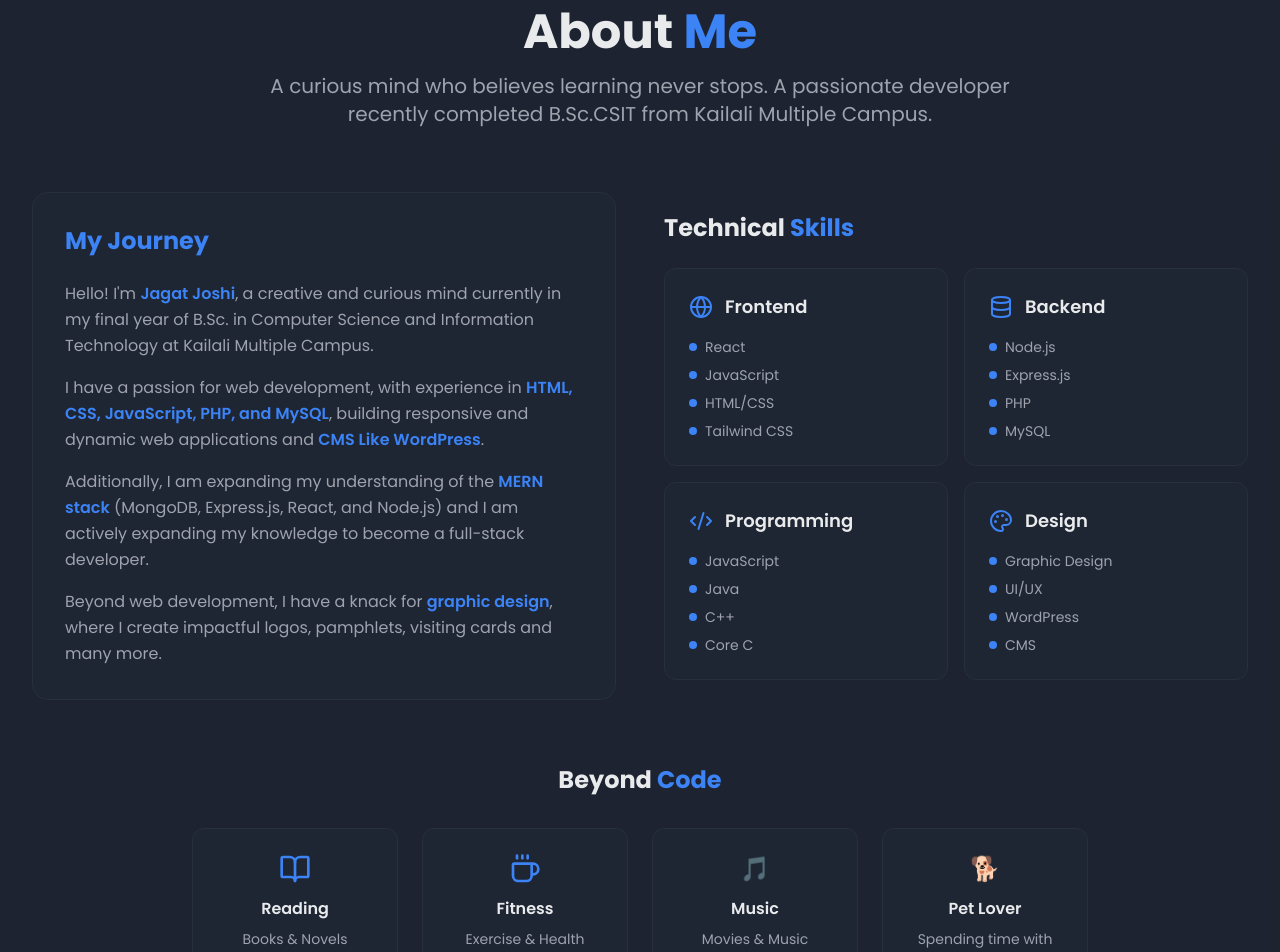
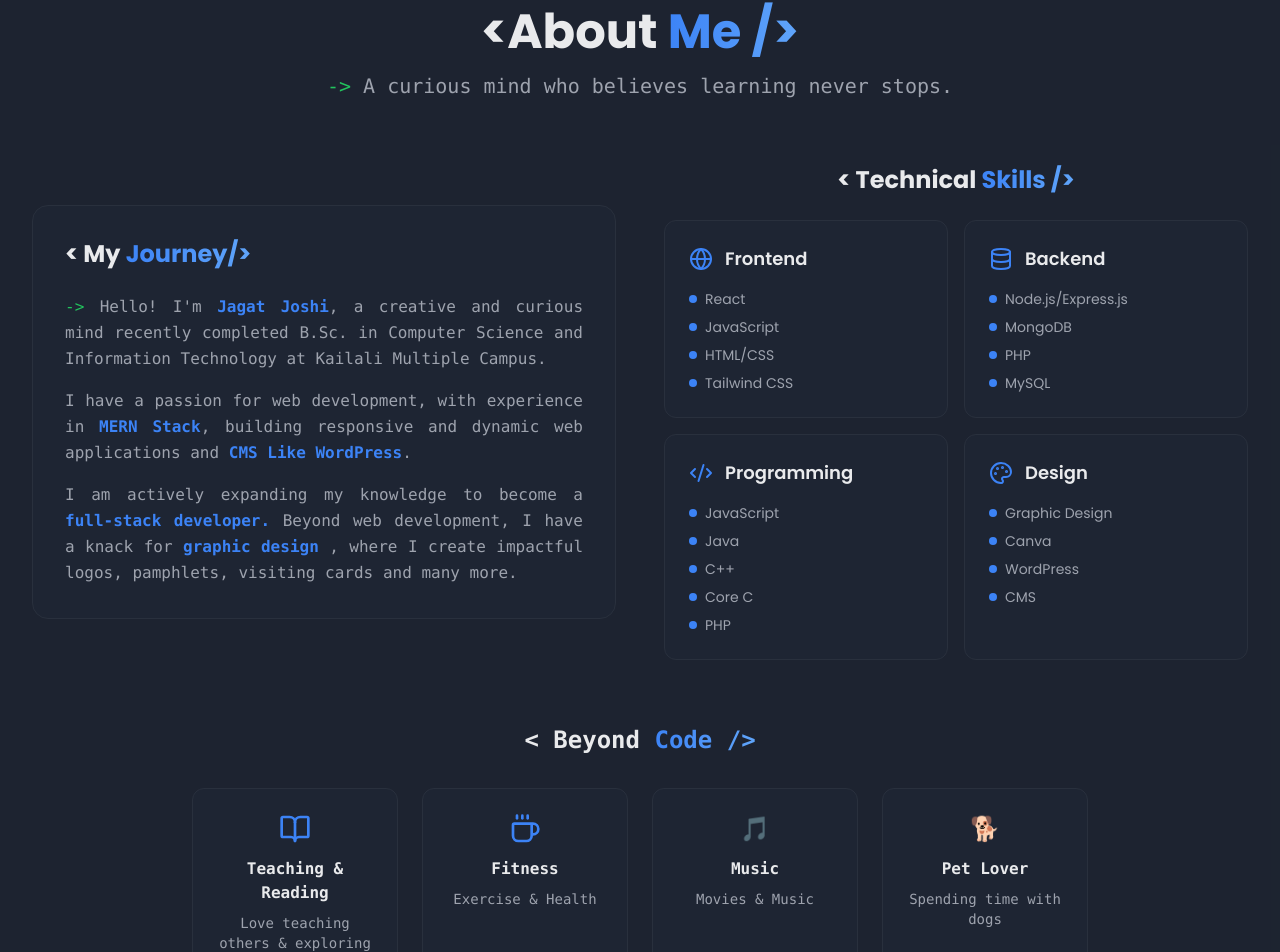
Before and after one commit to Jagat05/JagatJoshiPortfolio, a React (Vite) app: page / in a window 1280 px wide. Shown: the part 872-1824 px from the top of the page. Built offline with nearby package versions, Linux system fonts and the light colour scheme; the HTML template or start-up script is replaced by a standard one.

Commit message:
About Section Completed

```diff
--- a/src/components/About.tsx
+++ b/src/components/About.tsx
@@ -17,22 +17,26 @@ const About = () => {
     {
       name: "Backend",
       icon: Database,
-      items: ["Node.js", "Express.js", "PHP", "MySQL"],
+      items: ["Node.js/Express.js", "MongoDB", "PHP", "MySQL"],
     },
     {
       name: "Programming",
       icon: Code2,
-      items: ["JavaScript", "Java", "C++", "Core C"],
+      items: ["JavaScript", "Java", "C++", "Core C", "PHP"],
     },
     {
       name: "Design",
       icon: Palette,
-      items: ["Graphic Design", "UI/UX", "WordPress", "CMS"],
+      items: ["Graphic Design", "Canva", "WordPress", "CMS"],
     },
   ];
 
   const interests = [
-    { name: "Reading", icon: BookOpen, description: "Books & Novels" },
+    {
+      name: "Teaching & Reading",
+      icon: BookOpen,
+      description: "Love teaching others  & exploring books and novels.",
+    },
     { name: "Fitness", icon: Coffee, description: "Exercise & Health" },
   ];
 
@@ -41,11 +45,14 @@ const About = () => {
       <div className="max-w-7xl mx-auto px-4 sm:px-6 lg:px-8">
         <div className="text-center mb-16">
           <h2 className="text-3xl sm:text-4xl lg:text-5xl font-bold mb-4">
-            About <span className="text-primary">Me</span>
+            <span className="text-foreground">{"<"}About</span>{" "}
+            <span className="bg-gradient-to-r from-primary to-blue-400 bg-clip-text text-transparent">
+              Me {"/>"}
+            </span>
           </h2>
-          <p className="text-xl text-muted-foreground max-w-3xl mx-auto">
-            A curious mind who believes learning never stops. A passionate
-            developer recently completed B.Sc.CSIT from Kailali Multiple Campus.
+          <p className="text-xl text-muted-foreground max-w-3xl mx-auto font-mono">
+            <span className="text-terminal-green">{"-> "}</span>A curious mind
+            who believes learning never stops.
           </p>
         </div>
 
@@ -54,23 +61,25 @@ const About = () => {
           <div className="space-y-6 animate-fade-in">
             <div className="bg-card border border-border rounded-2xl p-8">
               <h3 className="text-2xl font-bold mb-6 text-primary">
-                My Journey
+                <span className="text-foreground">{"<"} My </span>
+                <span className="bg-gradient-to-r from-primary to-blue-400 bg-clip-text text-transparent">
+                  Journey{"/>"}
+                </span>
               </h3>
-              <div className="space-y-4 text-muted-foreground leading-relaxed">
+              <div className="space-y-4 font-mono text-muted-foreground leading-relaxed text-justify">
                 <p>
+                  <span className="text-terminal-green">{"-> "}</span>
                   Hello! I'm{" "}
                   <span className="text-primary font-semibold">
                     Jagat Joshi
                   </span>
-                  , a creative and curious mind currently in my final year of
-                  B.Sc. in Computer Science and Information Technology at
-                  Kailali Multiple Campus.
+                  , a creative and curious mind recently completed B.Sc. in
+                  Computer Science and Information Technology at Kailali
+                  Multiple Campus.
                 </p>
                 <p>
                   I have a passion for web development, with experience in{" "}
-                  <span className="text-primary font-semibold">
-                    HTML, CSS, JavaScript, PHP, and MySQL
-                  </span>
+                  <span className="text-primary font-semibold">MERN Stack</span>
                   , building responsive and dynamic web applications and{" "}
                   <span className="text-primary font-semibold">
                     CMS Like WordPress
@@ -78,15 +87,13 @@ const About = () => {
                   .
                 </p>
                 <p>
-                  Additionally, I am expanding my understanding of the{" "}
-                  <span className="text-primary font-semibold">MERN stack</span>{" "}
-                  (MongoDB, Express.js, React, and Node.js) and I am actively
-                  expanding my knowledge to become a full-stack developer.
-                </p>
-                <p>
+                  I am actively expanding my knowledge to become a{" "}
+                  <span className="text-primary font-semibold">
+                    full-stack developer.{" "}
+                  </span>
                   Beyond web development, I have a knack for{" "}
                   <span className="text-primary font-semibold">
-                    graphic design
+                    graphic design{" "}
                   </span>
                   , where I create impactful logos, pamphlets, visiting cards
                   and many more.
@@ -97,8 +104,11 @@ const About = () => {
 
           {/* Skills Grid */}
           <div className="space-y-6">
-            <h3 className="text-2xl font-bold text-center lg:text-left">
-              Technical <span className="text-primary">Skills</span>
+            <h3 className="text-2xl  font-bold text-center lg:text-center">
+              <span className="text-foreground">{"<"} Technical</span>{" "}
+              <span className="bg-gradient-to-r from-primary to-blue-400 bg-clip-text text-transparent">
+                Skills {"/>"}
+              </span>
             </h3>
             <div className="grid grid-cols-1 sm:grid-cols-2 gap-4">
               {skills.map((skill, index) => (
@@ -129,10 +139,13 @@ const About = () => {
 
         {/* Personal Interests */}
         <div className="text-center">
-          <h3 className="text-2xl font-bold mb-8">
-            Beyond <span className="text-primary">Code</span>
+          <h3 className="text-2xl font-mono font-bold mb-8">
+            <span className="text-foreground">{"<"} Beyond</span>{" "}
+            <span className="bg-gradient-to-r from-primary to-blue-400 bg-clip-text text-transparent">
+              Code {"/>"}
+            </span>
           </h3>
-          <div className="grid grid-cols-1 md:grid-cols-2 lg:grid-cols-4 gap-6 max-w-4xl mx-auto">
+          <div className=" font-mono grid grid-cols-1  md:grid-cols-2 lg:grid-cols-4 gap-6 max-w-4xl mx-auto">
             {interests.map((interest, index) => (
               <div
                 key={interest.name}
@@ -145,12 +158,12 @@ const About = () => {
                 </p>
               </div>
             ))}
-            <div className="bg-card border border-border rounded-xl p-6 hover:border-primary/50 transition-all duration-300 hover:scale-105 group">
+            <div className="bg-card border font-mono border-border rounded-xl p-6 hover:border-primary/50 transition-all duration-300 hover:scale-105 group">
               <div className="text-2xl mb-3">🎵</div>
               <h4 className="font-semibold mb-2">Music</h4>
               <p className="text-sm text-muted-foreground">Movies & Music</p>
             </div>
-            <div className="bg-card border border-border rounded-xl p-6 hover:border-primary/50 transition-all duration-300 hover:scale-105 group">
+            <div className="bg-card border font-mono border-border rounded-xl p-6 hover:border-primary/50 transition-all duration-300 hover:scale-105 group">
               <div className="text-2xl mb-3">🐕</div>
               <h4 className="font-semibold mb-2">Pet Lover</h4>
               <p className="text-sm text-muted-foreground">
@@ -159,7 +172,7 @@ const About = () => {
             </div>
           </div>
 
-          <div className="mt-12 bg-gradient-to-r from-primary/10 to-blue-500/10 border border-primary/20 rounded-2xl p-8 max-w-4xl mx-auto">
+          <div className="mt-12 font-mono bg-gradient-to-r from-primary/10 to-blue-500/10 border border-primary/20 rounded-2xl p-8 max-w-4xl mx-auto">
             <p className="text-lg text-muted-foreground leading-relaxed">
               "I'm always eager to learn, grow, and explore new technologies.
               Let's connect and build something amazing together! 🚀"
```
